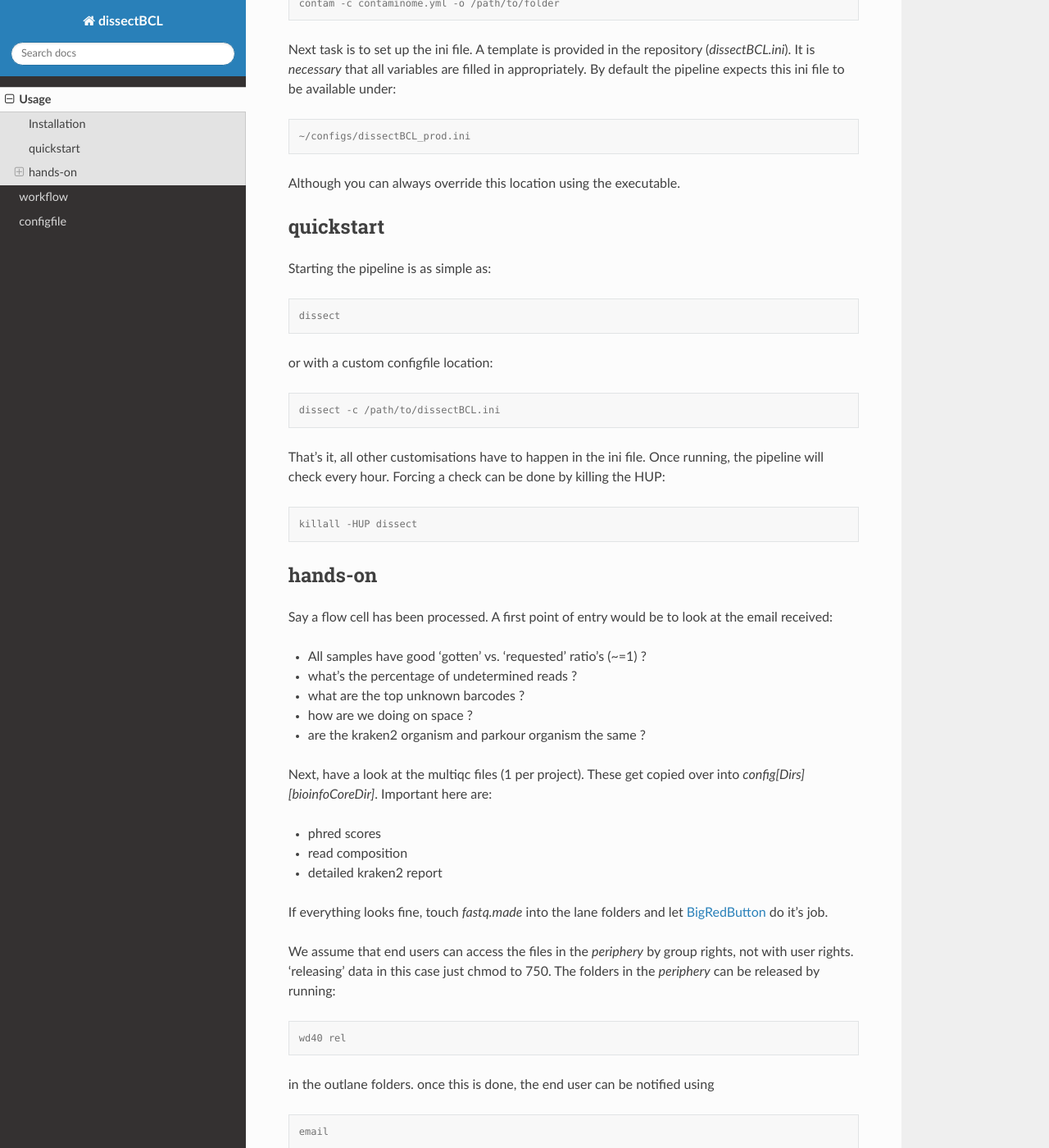
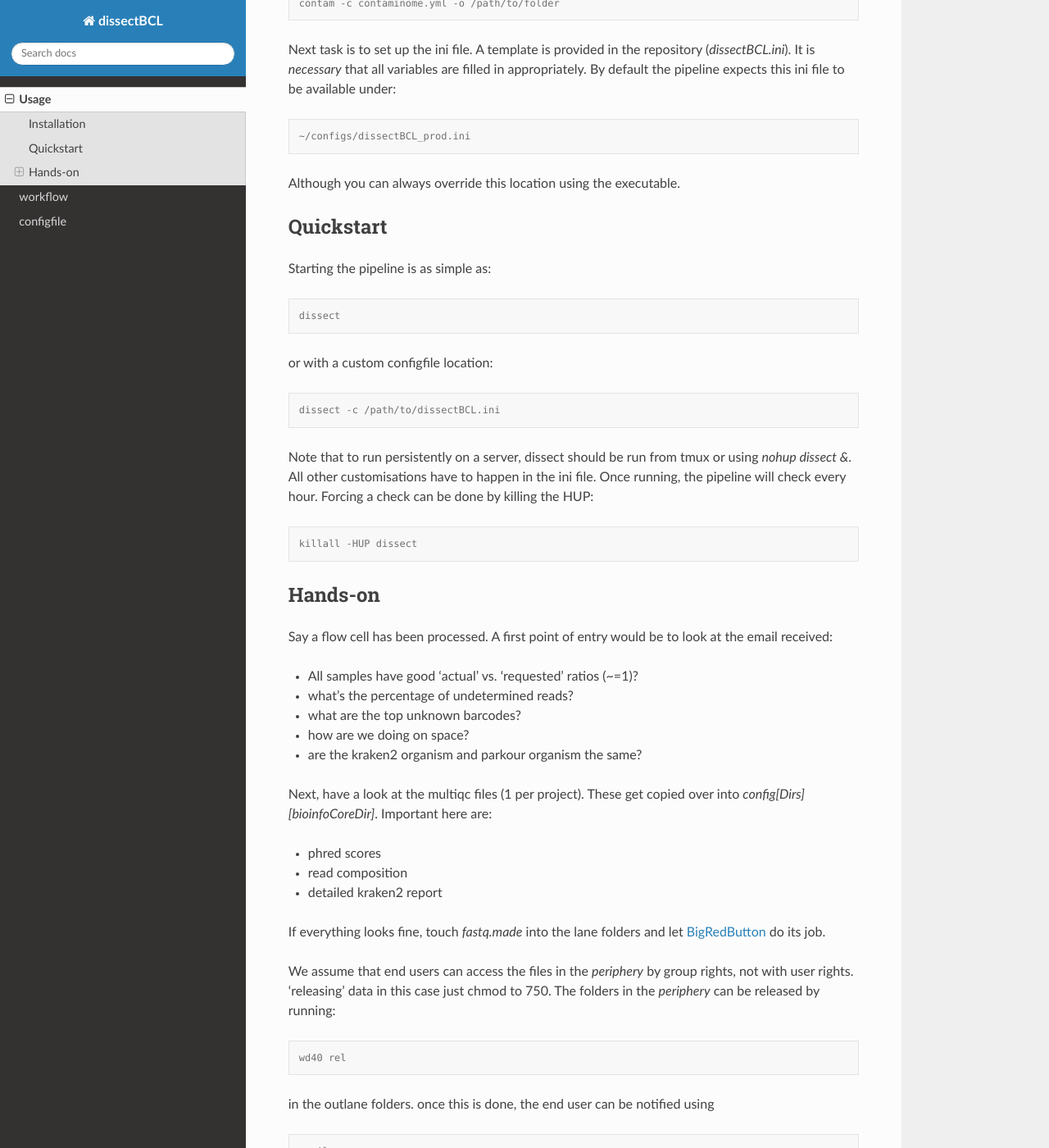
Before and after one commit to maxplanck-ie/dissectBCL, a Sphinx documentation site: the page built from docs/usage.rst, in a window 1280 px wide and 1400 px high, scrolled down 990 px. Shown: the whole window at 82% size. Built offline with Sphinx 7.4.7 and the Read the Docs theme 2.0.0, drawn with Linux system fonts in a browser that asks for light colours; some of the changed text lies outside the part shown.

Commit message:
suggest nohup/tmux and minor formatting

```diff
--- a/docs/usage.rst
+++ b/docs/usage.rst
@@ -54,7 +54,7 @@ By default the pipeline expects this ini file to be available under:
 
 Although you can always override this location using the executable.
 
-quickstart
+Quickstart
 ----------
 
 Starting the pipeline is as simple as:
@@ -69,24 +69,25 @@ or with a custom configfile location:
 
     dissect -c /path/to/dissectBCL.ini
 
-That's it, all other customisations have to happen in the ini file.
-Once running, the pipeline will check every hour. Forcing a check can be done by killing the HUP:
+Note that to run persistently on a server, dissect should be run from tmux or using `nohup dissect &`.
+All other customisations have to happen in the ini file. Once running, the pipeline will check every hour.
+Forcing a check can be done by killing the HUP:
 
 .. code-block:: console
 
     killall -HUP dissect
 
 
-hands-on
+Hands-on
 --------
 
 Say a flow cell has been processed. A first point of entry would be to look at the email received:
 
-- All samples have good 'gotten' vs. 'requested' ratio's (~=1) ?
-- what's the percentage of undetermined reads ?
-- what are the top unknown barcodes ?
-- how are we doing on space ?
-- are the kraken2 organism and parkour organism the same ?
+- All samples have good 'actual' vs. 'requested' ratios (~=1)?
+- what's the percentage of undetermined reads?
+- what are the top unknown barcodes?
+- how are we doing on space?
+- are the kraken2 organism and parkour organism the same?
 
 Next, have a look at the multiqc files (1 per project). These get copied over into *config[Dirs][bioinfoCoreDir]*.
 Important here are:
@@ -95,7 +96,7 @@ Important here are:
 - read composition
 - detailed kraken2 report
 
-If everything looks fine, touch *fastq.made* into the lane folders and let `BigRedButton <https://github.com/maxplanck-ie/BigRedButton>`_ do it's job.
+If everything looks fine, touch *fastq.made* into the lane folders and let `BigRedButton <https://github.com/maxplanck-ie/BigRedButton>`_ do its job.
 
 We assume that end users can access the files in the *periphery* by group rights, not with user rights.
 'releasing' data in this case just chmod to 750.
@@ -116,7 +117,7 @@ Barcode issues
 ^^^^^^^^^^^^^^
 Often, the biggest issues encountered will be wrong barcodes. An indication of this can be:
 
-- low got vs requested ratios
+- low actual vs requested ratios
 - high undetermined indices
 
 Entry points here would be the email received, cross-referenced with outlanefolder/Reports/Top_Unknown_Barcodes.csv and outlanefolder/demuxSheet.csv
```
